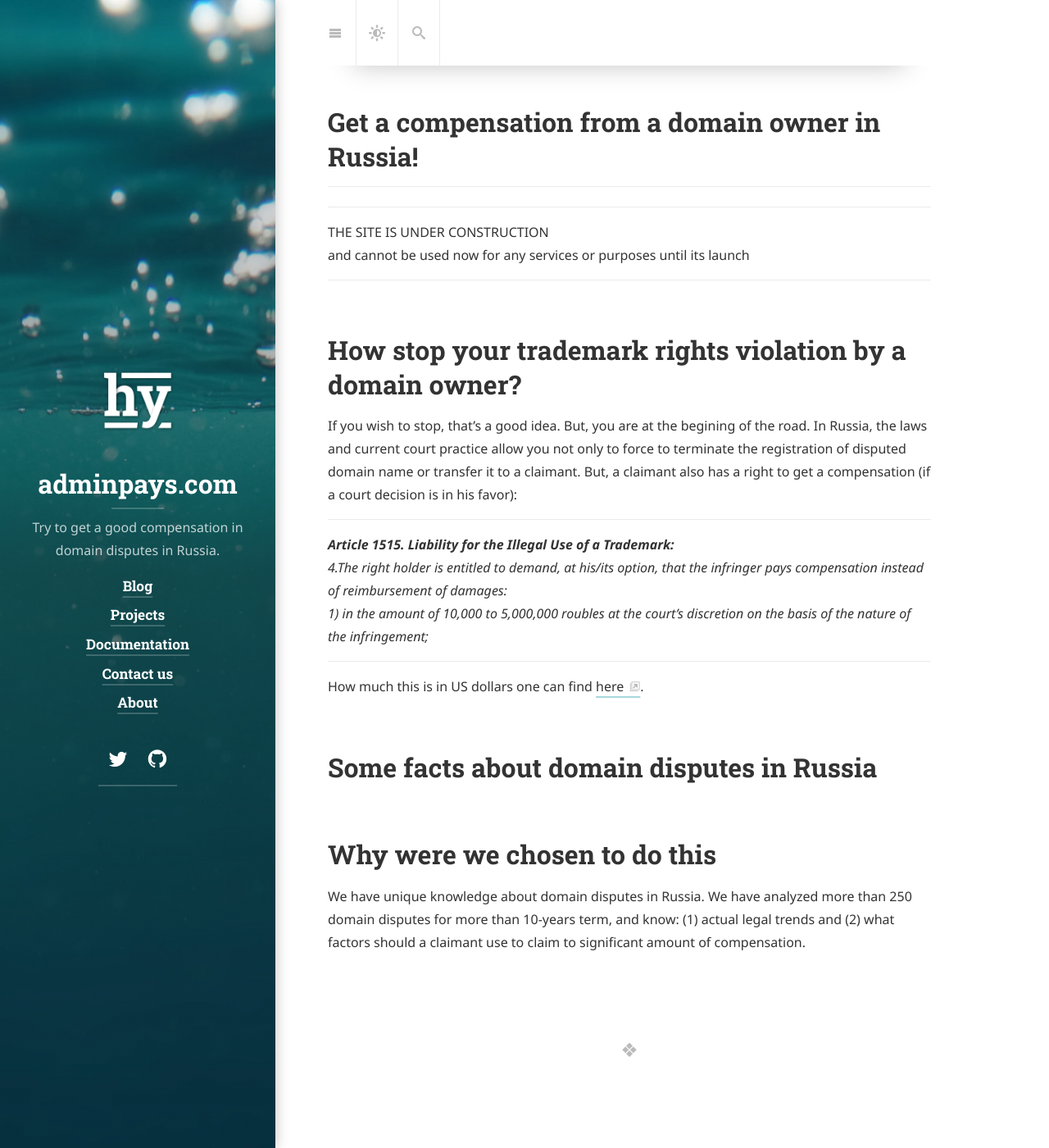
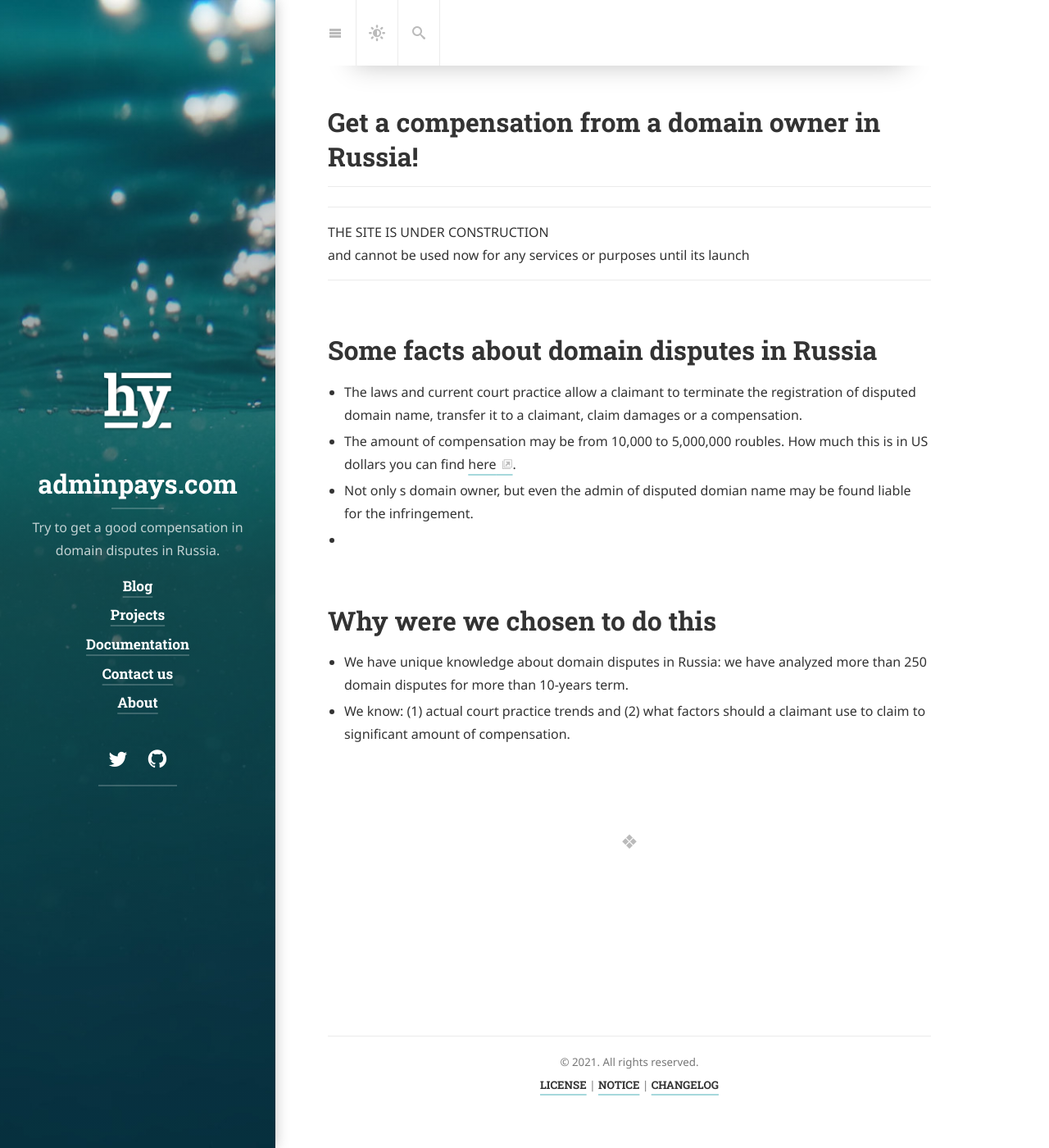
Before and after one commit to xCounsel/adminpays, a Jekyll site: the page built from index.md, in a window 1280 px wide and 1400 px high. Shown: the whole window at 82% size. Built offline with Jekyll 4.4.1, drawn with Linux system fonts in a browser that asks for light colours; cached includes are drawn as plain includes; nearby versions of some CDN libraries; some web fonts are replaced; library files that are not in the unit come from our copies.

Commit message:
Update index.md

```diff
--- a/index.md
+++ b/index.md
@@ -11,25 +11,19 @@
 
 ---
 
-# How stop your trademark rights violation by a domain owner?
-
-If you wish to stop, that's a good idea. But, you are at the begining of the road. In Russia, the laws and current court practice allow you not only to force to terminate the registration of disputed domain name or transfer it to a claimant. But, a claimant also has a right to get a compensation (if a court decision is in his favor):
-
-----
-
-_**Article 1515. Liability for the Illegal Use of a Trademark:**_ <br/>
-_4.The right holder is entitled to demand, at his/its option, that the infringer pays compensation instead of reimbursement of damages:_ <br/>
-_1) in the amount of 10,000 to 5,000,000 roubles at the court's discretion on the basis of the nature of the infringement;_
-
-----
-
-How much this is in US dollars one can find [here](https://www.xe.com/currencyconverter/convert/?Amount=1&From=RUB&To=USD).
 
 # Some facts about domain disputes in Russia
 
+* The laws and current court practice allow a claimant to terminate the registration of disputed domain name, transfer it to a claimant, claim damages or a compensation.
+* The amount of compensation may be from 10,000 to 5,000,000 roubles. How much this is in US dollars you can find [here](https://www.xe.com/currencyconverter/convert/?Amount=1&From=RUB&To=USD).
+* Not only s domain owner, but even the admin of disputed domian name may be found liable for the infringement.
+*
+
+
 # Why were we chosen to do this
 
-We have unique knowledge about domain disputes in Russia. We have analyzed more than 250 domain disputes for more than 10-years term, and know: (1) actual legal trends and (2) what factors should a claimant use to claim to significant amount of compensation.
+* We have unique knowledge about domain disputes in Russia: we have analyzed more than 250 domain disputes for more than 10-years term.
+* We know: (1) actual court practice trends and (2) what factors should a claimant use to claim to significant amount of compensation.
 
 
 [documentation]: docs/README.md
```
